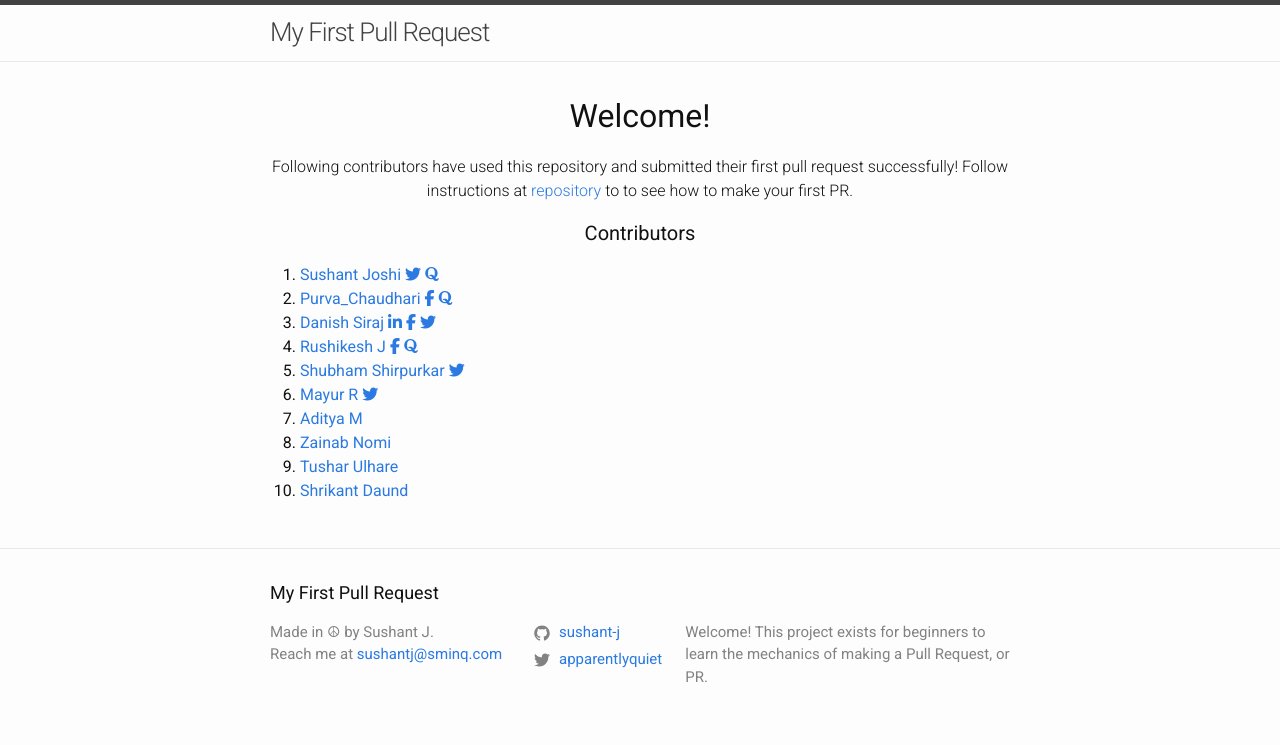
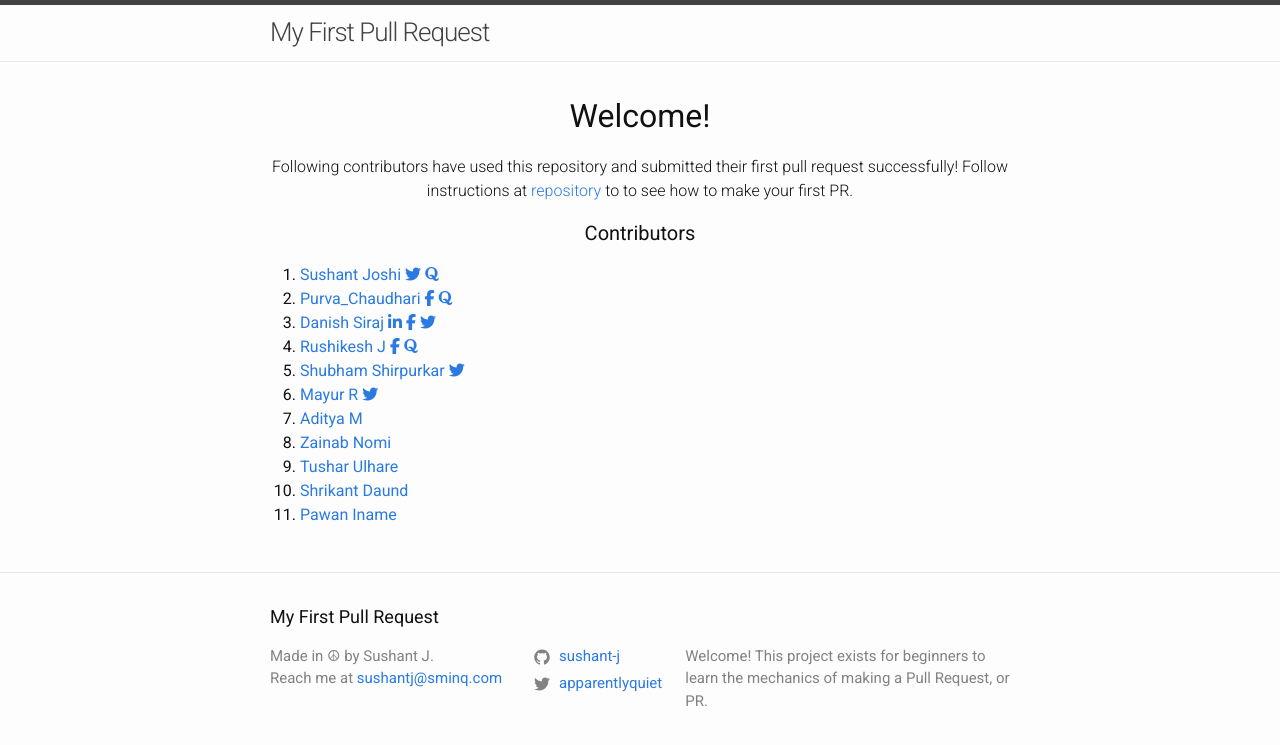
Before and after one commit to sushant-j/my-first-pull-request, a Jekyll site: the page built from index.md, in a window 1280 px wide. Shown: the top 745 px of the page. Built offline with Jekyll 4.4.1, drawn with Linux system fonts in a browser that asks for light colours; nearby versions of some CDN libraries.

Commit message:
Added My name - Pawan Iname

```diff
--- a/_layouts/home.html
+++ b/_layouts/home.html
@@ -94,5 +94,10 @@ layout: default
         Shrikant Daund
       </a>
     </li>
+  <li>
+      <a href="https://github.com/pawaniname/">
+        Pawan Iname
+      </a>
+    </li>
   </ol>
 </div>
```
